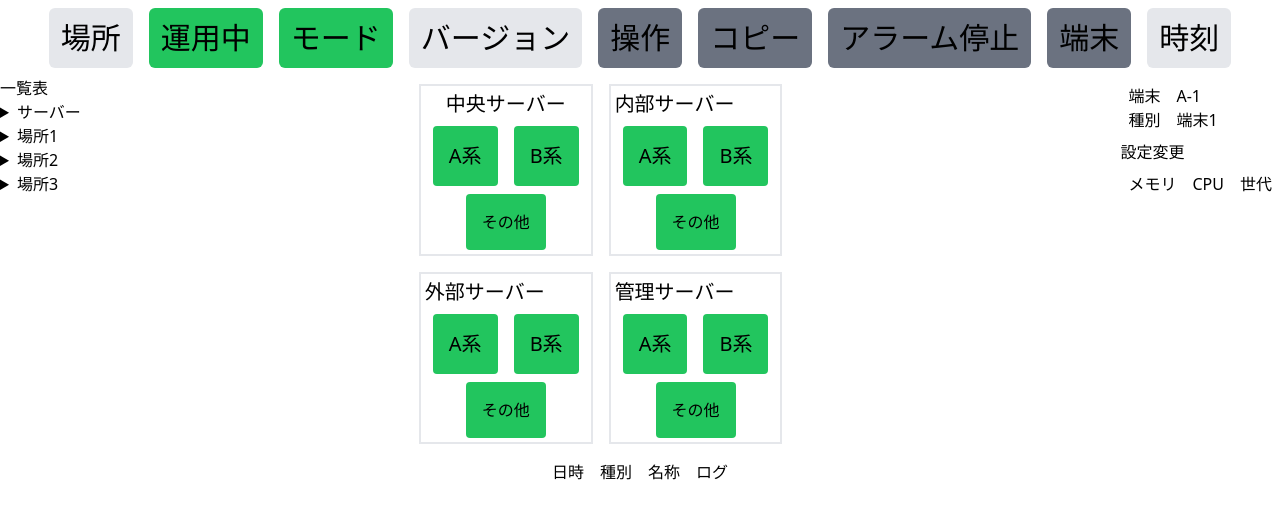
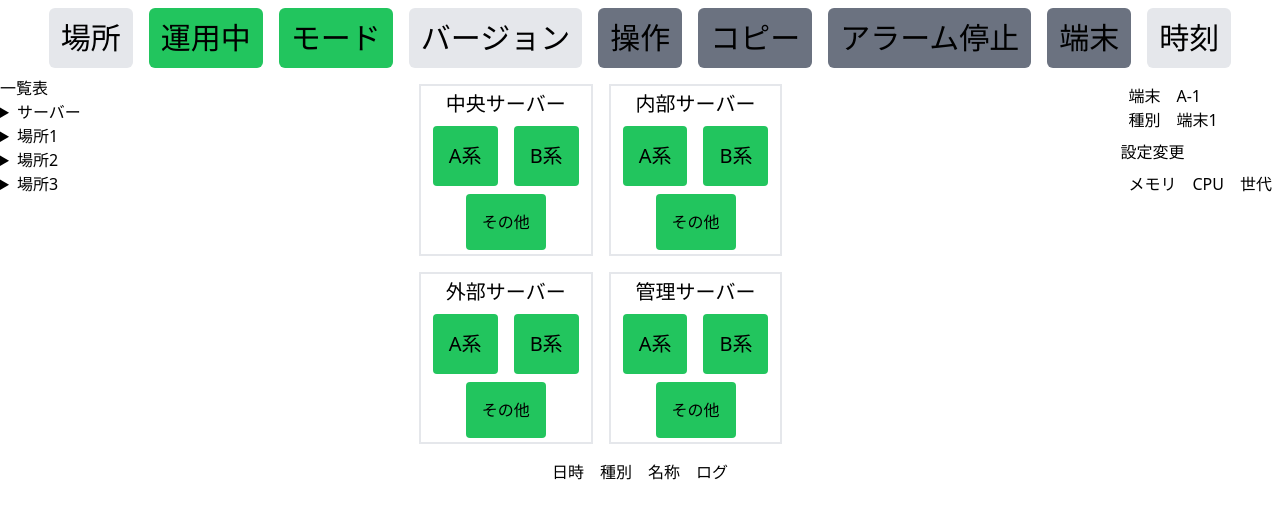
Before and after one commit to miox115/weathersystem, a React (Create React App) app: page / in a window 1280 px wide. Shown: the top 518 px of the page. Built offline with nearby package versions, Linux system fonts and the light colour scheme.

Commit message:
CSSの追加

```diff
--- a/src/components/ServerState.jsx
+++ b/src/components/ServerState.jsx
@@ -15,7 +15,7 @@ export const ServerState = () => {
           </div>
         </div>
         <div class="m-2 p-1 border-2">
-          <p class="text-xl">内部サーバー</p>
+          <p class="text-center text-xl">内部サーバー</p>
         <div>
             <div>
               <button class="text-xl m-2 p-4 bg-green-500 rounded">A系</button>
@@ -28,7 +28,7 @@ export const ServerState = () => {
 
       <div class="flex justify-center">
         <div class="m-2 p-1 border-2">
-          <p class="text-xl">外部サーバー</p>
+          <p class="text-center text-xl">外部サーバー</p>
         <div>
             <div>
               <button class="text-xl m-2 p-4 bg-green-500 rounded">A系</button>
@@ -39,7 +39,7 @@ export const ServerState = () => {
         </div>
 
         <div class="m-2 p-1 border-2">
-          <p class="text-xl">管理サーバー</p>
+          <p class="text-center text-xl">管理サーバー</p>
         <div>
             <div>
               <button class="text-xl m-2 p-4 bg-green-500 rounded">A系</button>
```
